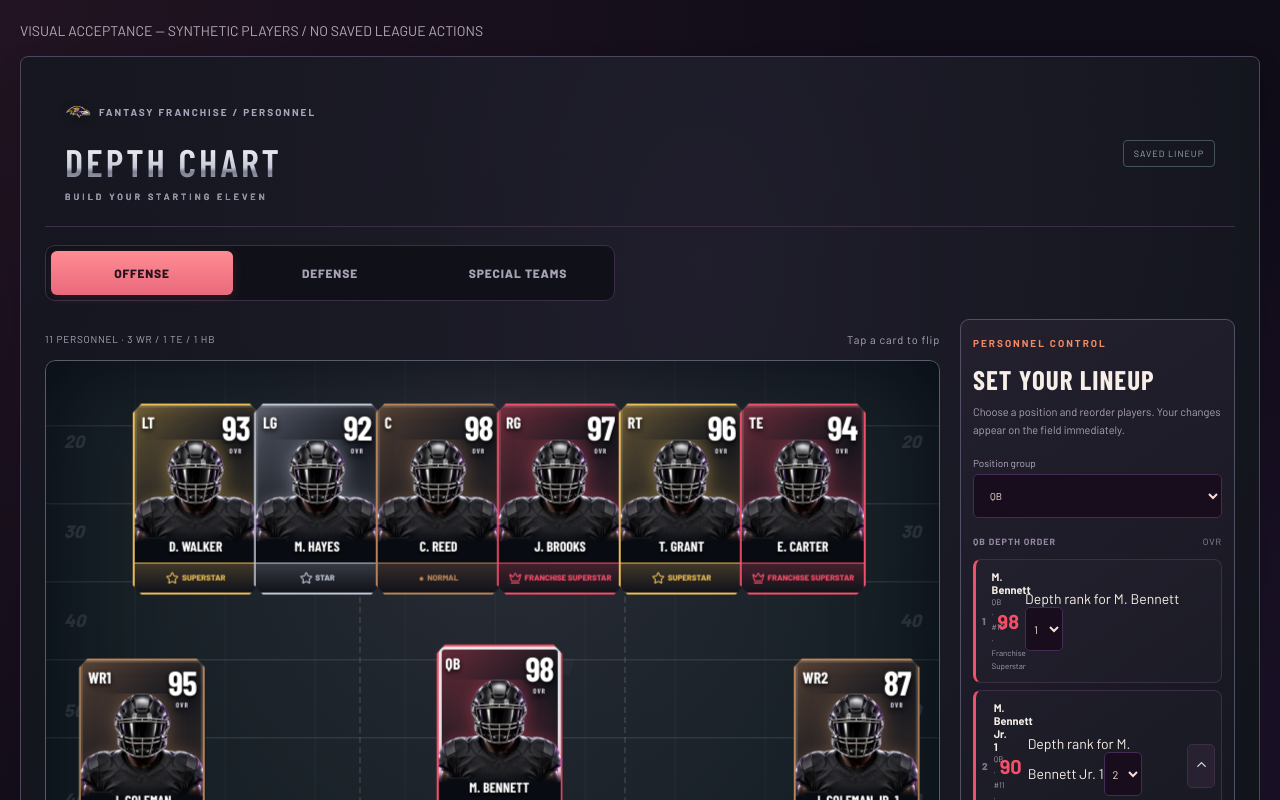
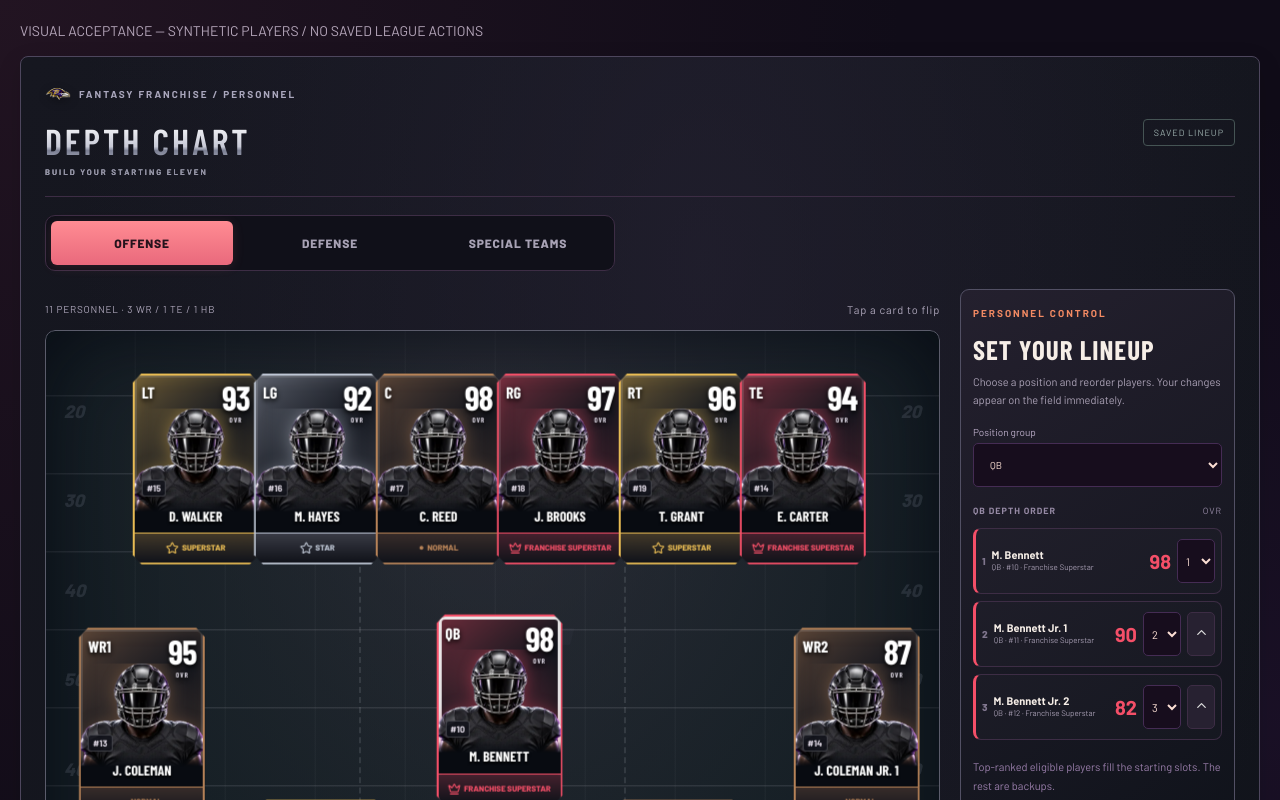
Before and after one commit to kylememes/Fantasy_Franchise, a Next.js app: page /review-lineup in a window 1280 px wide. Shown: the top 800 px of the page. Built offline with nearby package versions, Linux system fonts and the light colour scheme; a web font is replaced by a local one.

Commit message:
Tighten formation layout and visually hide assistive depth labels

```diff
--- a/src/app/globals.css
+++ b/src/app/globals.css
@@ -3729,3 +3729,49 @@ button.player-card:hover:not(:disabled) {
     transition: none;
   }
 }
+/* Keep assistive labels out of the personnel grid without hiding them from screen readers. */
+.sr-only {
+  position: absolute !important;
+  width: 1px !important;
+  height: 1px !important;
+  padding: 0 !important;
+  margin: -1px !important;
+  overflow: hidden !important;
+  clip: rect(0, 0, 0, 0) !important;
+  white-space: nowrap !important;
+  border: 0 !important;
+}
+.formation-lineup .lineup-heading {
+  padding: 0 0 12px;
+}
+.formation-lineup .lineup-heading h2 {
+  font-size: 36px;
+  line-height: 1.1;
+  margin: 6px 0;
+}
+.formation-lineup .lineup-heading h2 > span {
+  font-size: 8px;
+  line-height: 1.4;
+  letter-spacing: 2px;
+}
+.formation-lineup .portrait-jersey {
+  bottom: 28px;
+}
+.roster-heading {
+  margin-bottom: 14px;
+}
+.roster-heading h1 {
+  font-size: 28px;
+}
+.formation-lineup .depth-player > label {
+  margin: 0;
+  flex: 0 0 auto;
+}
+.formation-lineup .depth-player > div {
+  min-width: 0;
+  flex: 1;
+}
+.formation-lineup .depth-player strong {
+  overflow-wrap: normal;
+  word-break: normal;
+}
```
Also changed, not shown: src/components/franchise-app.tsx (+6 -1 lines).
